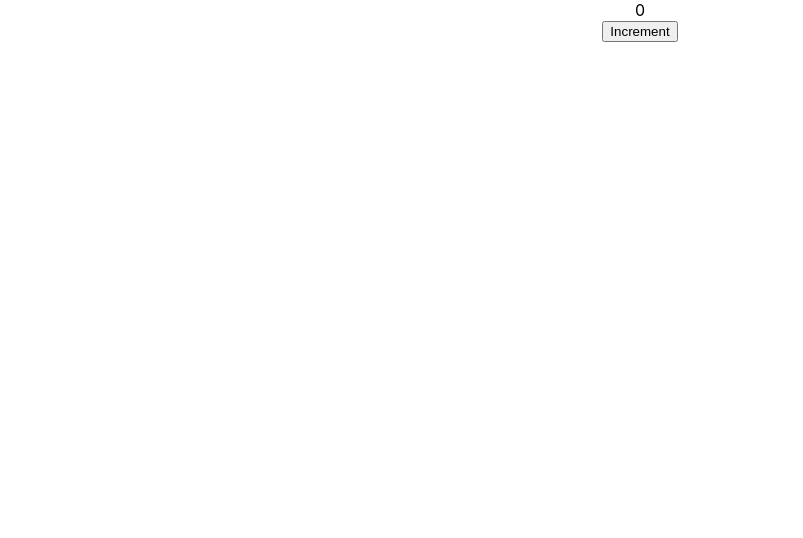
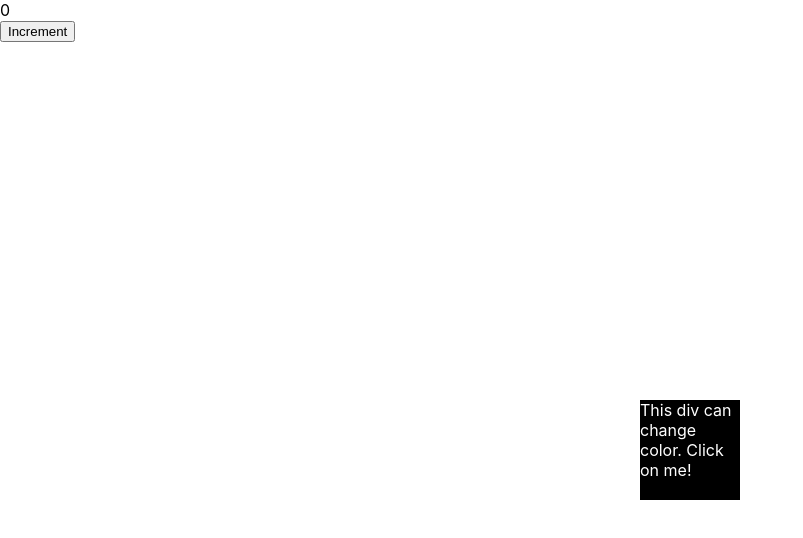
Before and after one commit to MikeAtwood/react-hooks, a React (Create React App) app: page / in a window 1280 px wide. Shown: the top 538 px of the page, without its empty margins (0-803 px from the left). Built offline with nearby package versions, Linux system fonts and the light colour scheme.

Commit message:
useEffect practice

```diff
--- a/src/App.js
+++ b/src/App.js
@@ -1,18 +1,44 @@
-import React, { useState } from "react"
-import './App.css';
+import React, { useState, useEffect } from "react";
+import Count from "./components/Effect";
 
 const App = () => {
-  const [count, setCount] = useState(0)
+  const [color, setColor] = useState("black");
 
-  const incrementCount = () => {
-    setCount(count + 1)
-  }
+  useEffect(() => {
+    const changeColorOnClick = () => {
+      if (color === "black") {
+        setColor("red");
+      } else {
+        setColor("black");
+      }
+    };
+
+    document.addEventListener("click", changeColorOnClick);
+
+    return () => {
+      document.removeEventListener("click", changeColorOnClick);
+    };
+  }, [color]);
+
   return (
-    <div className="App">
-      <div>{count}</div>
-      <button onClick={incrementCount}>Increment</button>
+    <div>
+      <div
+        id="myDiv"
+        style={{
+          color: "white",
+          width: "100px",
+          height: "100px",
+          position: "absolute",
+          left: "50%",
+          top: "50%",
+          backgroundColor: color,
+        }}
+      >
+        This div can change color. Click on me!
+      </div>
+      <Count />
     </div>
   );
-}
+};
 
 export default App;
--- /dev/null
+++ b/src/components/Effect.js
@@ -0,0 +1,18 @@
+import React, { useState } from "react";
+
+const Count = () => {
+    const [count, setCount] = useState(0)
+
+    const incrementCount = () => {
+      setCount(count + 1)
+    }
+    return (
+      <div className="App">
+        <div>{count}</div>
+        <button onClick={incrementCount}>Increment</button>
+
+      </div>
+    );
+  }
+
+export default Count
```
